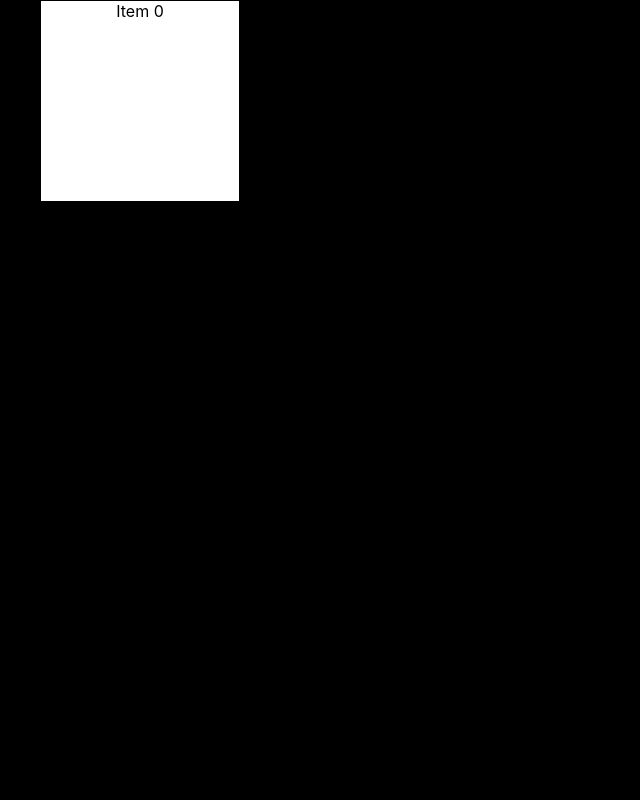
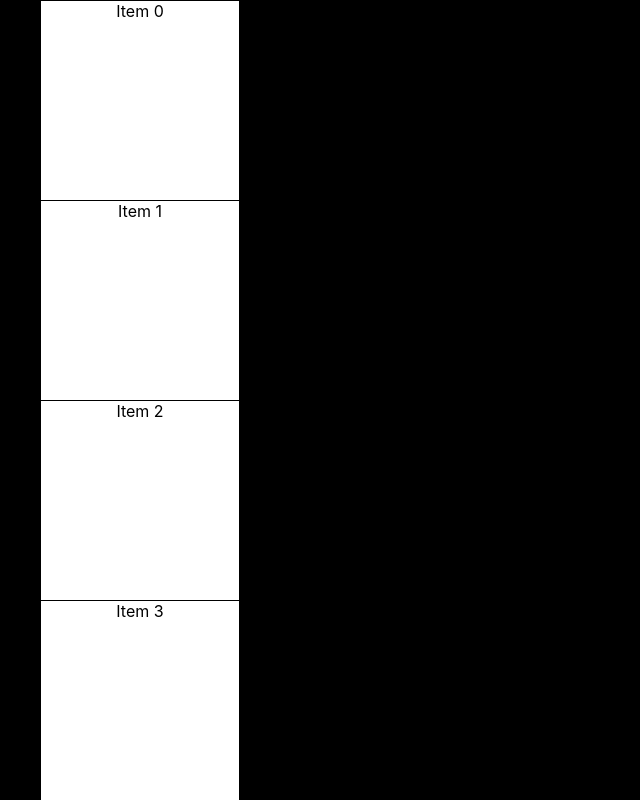
Before and after one commit to dosanHoon/toy-project, a React (Create React App) app in the folder self-react-window/: page / in a window 1280 px wide. Shown: the whole page, without its empty margins (0-640 px from the left). Built offline with nearby package versions, Linux system fonts and the light colour scheme.

Commit message:
기능 구현 완료

```diff
--- a/self-react-window/src/App.tsx
+++ b/self-react-window/src/App.tsx
@@ -1,11 +1,11 @@
 import "./App.css";
-import { List } from "./components/List";
+import { ViewPortList } from "./components/ViewPortList";
 
 function App() {
   const items = Array.from(Array(1000)).map((_, i) => `Item ${i}`);
   return (
     <div className="App">
-      <List items={items} />
+      <ViewPortList items={items} />
     </div>
   );
 }
--- a/self-react-window/src/components/List.tsx
+++ /dev/null
@@ -1,106 +0,0 @@
-import { FC, useCallback, useEffect, useRef, useState } from "react";
-import { ListItem } from "./ListItem";
-import { styled } from "styled-components";
-
-interface ListProps {
-  items: string[];
-}
-
-function throttle<T extends (...args: any[]) => any>(fn: T, wait: number): T {
-  let inThrottle: boolean = false;
-  let lastFn: ReturnType<typeof setTimeout> | null = null;
-  let lastTime: number = Date.now();
-
-  return function (
-    this: ThisParameterType<T>,
-    ...args: Parameters<T>
-  ): ReturnType<T> | void {
-    const context = this;
-
-    if (!inThrottle) {
-      fn.apply(context, args);
-      lastTime = Date.now();
-      inThrottle = true;
-    } else {
-      if (lastFn) {
-        clearTimeout(lastFn);
-      }
-
-      lastFn = setTimeout(() => {
-        if (Date.now() - lastTime >= wait) {
-          fn.apply(context, args);
-          lastTime = Date.now();
-        }
-      }, wait - (Date.now() - lastTime));
-    }
-  } as T;
-}
-
-export const List: FC<ListProps> = ({ items }) => {
-  const listRef = useRef<HTMLUListElement>(null);
-  const viewPortRef = useRef<HTMLDivElement>(null);
-
-  const [startIndex, setStartIndex] = useState(0);
-  const [endIndex, setEndIndex] = useState(0);
-
-  const getIndex = useCallback(
-    (scrollTop: number, listHeight: number) => {
-      const startIndex = Math.floor((scrollTop / listHeight) * items.length);
-      const endIndex = Math.floor(
-        ((scrollTop + window.innerHeight) / listHeight) * items.length
-      );
-      return [startIndex, endIndex];
-    },
-    [items]
-  );
-
-  useEffect(() => {
-    if (listRef.current) {
-      listRef.current.style.height = 200 * items.length + "px";
-    }
-  }, [items]);
-
-  useEffect(() => {
-    const viewPort = viewPortRef.current;
-    const listCurrent = listRef.current;
-    if (viewPort) {
-      viewPort.addEventListener("scroll", () =>
-        requestAnimationFrame(() => {
-          if (listCurrent && viewPort) {
-            const scrollTop = viewPort.scrollTop;
-            const listHeight = listCurrent.clientHeight;
-
-            const [startIndex, endIndex] = getIndex(scrollTop, listHeight);
-            console.log(startIndex, endIndex);
-            setStartIndex(startIndex - 2);
-            setEndIndex(endIndex + 2);
-          }
-        })
-      );
-    }
-  }, [viewPortRef, listRef, items, setStartIndex, setEndIndex, getIndex]);
-
-  return (
-    <Container ref={viewPortRef}>
-      <StyledList ref={listRef}>
-        {items
-          .filter((_, index) => index >= startIndex && index <= endIndex)
-          .map((item, index) => (
-            <ListItem key={item}>{item}</ListItem>
-          ))}
-      </StyledList>
-    </Container>
-  );
-};
-
-const Container = styled.div`
-    height: 100vh;
-    width: 100%;
-    overflow-y: scroll;
-    background-color: black;
-}`;
-
-const StyledList = styled.ul`
-  margin: 0;
-  width: 100%;
-`;
--- a/self-react-window/src/components/ListItem.tsx
+++ b/self-react-window/src/components/ListItem.tsx
@@ -3,20 +3,23 @@ import { styled } from "styled-components";
 
 export const ListItem: FC<{
   children: string;
-}> = memo(({ children }) => {
+  top: number;
+}> = memo(({ children, top }) => {
   return (
-    <Container>
+    <Container style={{ transform: `translateY(${top}px)` }}>
       <StyledItem>{children}</StyledItem>
     </Container>
   );
 });
 
 const Container = styled.div`
+  position: absolute;
   width: 200px;
   height: 200px;
 `;
 
 const StyledItem = styled.li`
+  position: relative;
   height: 200px;
   background-color: white;
   border: 1px solid black;
--- /dev/null
+++ b/self-react-window/src/components/ViewPortList.tsx
@@ -0,0 +1,86 @@
+import { FC, useEffect, useRef, useState } from "react";
+import { ListItem } from "./ListItem";
+import { styled } from "styled-components";
+
+interface ListProps {
+  items: string[];
+}
+
+function getIndex(
+  scrollTop: number,
+  listHeight: number,
+  length: number,
+  viewSize: number
+) {
+  const startIndex = Math.floor((scrollTop / listHeight) * length);
+  return [startIndex, startIndex + 1 + viewSize / 200];
+}
+
+export const ViewPortList: FC<ListProps> = ({ items }) => {
+  const listRef = useRef<HTMLUListElement>(null);
+  const viewPortRef = useRef<HTMLDivElement>(null);
+
+  const [startIndex, setStartIndex] = useState(0);
+  const [endIndex, setEndIndex] = useState(10);
+
+  useEffect(() => {
+    if (listRef.current) {
+      listRef.current.style.height = 200 * items.length + "px";
+    }
+  }, []);
+
+  const setIndex = (scrollTop: number) => {
+    if (listRef.current) {
+      const listHeight = listRef.current.clientHeight;
+      const [startIndex, endIndex] = getIndex(
+        scrollTop,
+        listHeight,
+        items.length,
+        viewPortRef.current?.clientHeight || 0
+      );
+
+      setStartIndex(() => (startIndex > 2 ? startIndex - 2 : startIndex));
+      setEndIndex(() => endIndex + 1);
+    }
+  };
+
+  useEffect(() => {
+    const viewPort = viewPortRef.current;
+    if (viewPort) {
+      const onScroll = () => {
+        requestAnimationFrame(() => setIndex(viewPort?.scrollTop || 0));
+      };
+
+      viewPort.addEventListener("scroll", onScroll);
+
+      return () => {
+        viewPort.removeEventListener("scroll", onScroll);
+      };
+    }
+  }, []);
+
+  return (
+    <Container ref={viewPortRef}>
+      <StyledList ref={listRef}>
+        {items.slice(startIndex, endIndex).map((item, index) => (
+          <ListItem key={item} top={(startIndex + index) * 200}>
+            {item}
+          </ListItem>
+        ))}
+      </StyledList>
+    </Container>
+  );
+};
+
+const Container = styled.div`
+    height: 100vh;
+    width: 100%;
+    overflow-y: scroll;
+    background-color: black;
+}`;
+
+const StyledList = styled.ul`
+  position: relative;
+  margin: 0;
+  width: 100%;
+`;
```
